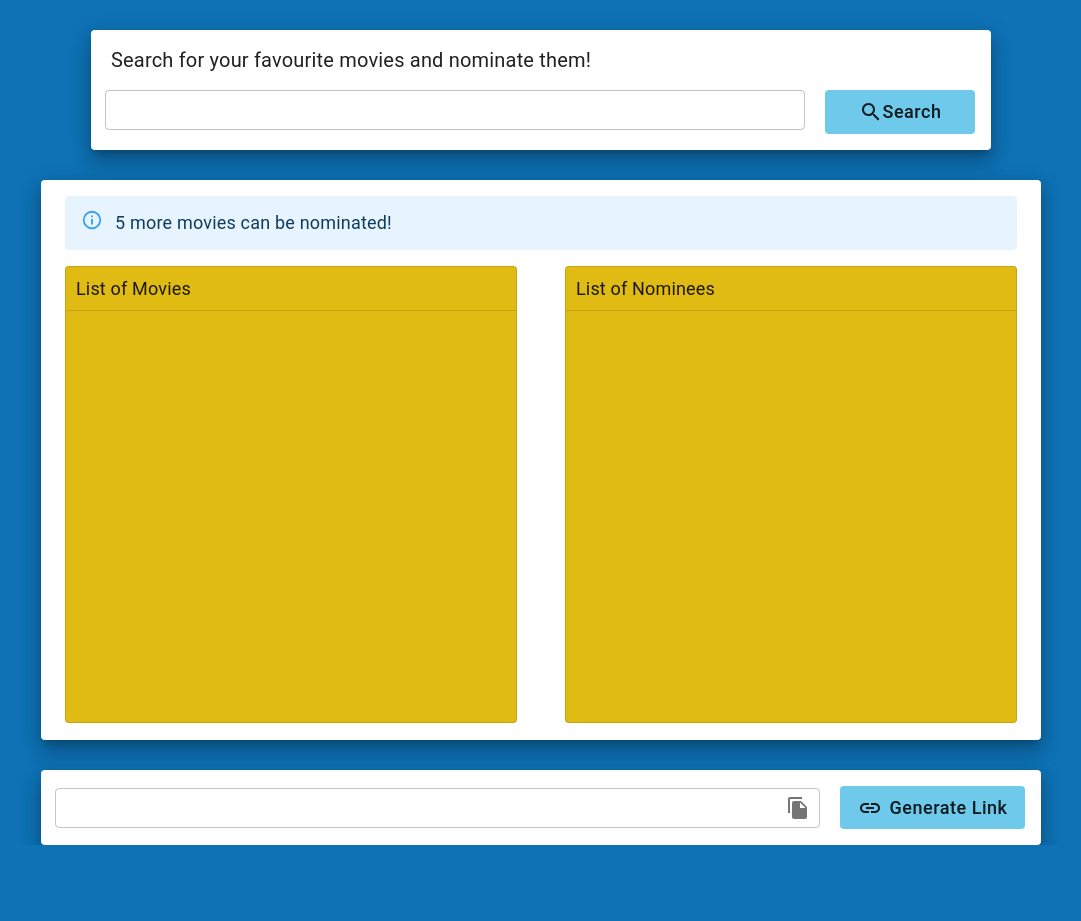
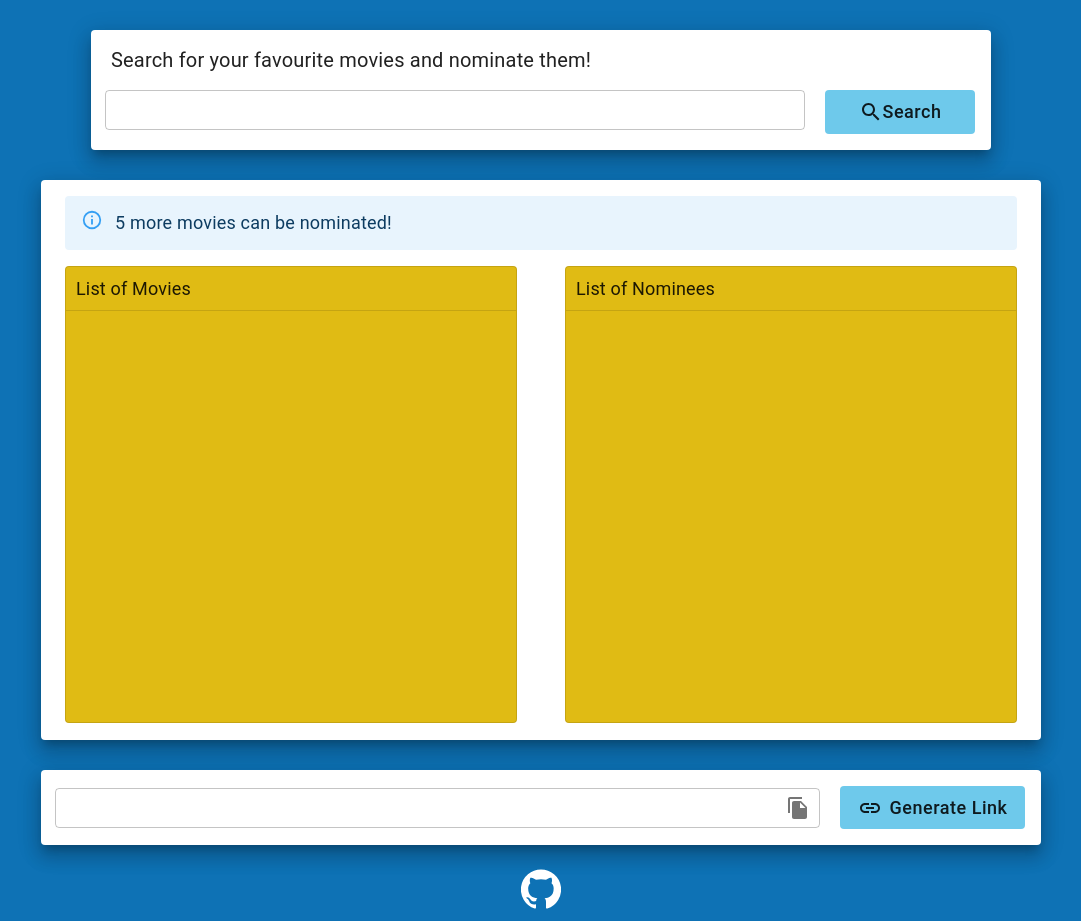
Before and after one commit to AnsonTu/The-Shoppies, a React (Create React App) app: page / in a window 1280 px wide. Shown: the whole page, without its empty margins (99-1180 px from the left). Before the commit the page ends 845 px from the top, so only its background shows below. Built offline with nearby package versions, Linux system fonts and the light colour scheme.

Commit message:
Added btns for github repo and poster previews

```diff
--- a/src/App.js
+++ b/src/App.js
@@ -5,6 +5,7 @@ import PageContainer from "./components/PageContainer";
 import SearchBar from "./components/SearchBar";
 import ListContainer from "./components/ListContainer";
 import LinkGenerator from "./components/LinkGenerator";
+import GitHubButton from "./components/GitHubButton";
 
 function App() {
   const [movies, setMovies] = useState([]);
@@ -42,6 +43,7 @@ function App() {
         setNominees={setNominees}
       />
       <LinkGenerator nominees={nominees} />
+      <GitHubButton />
     </PageContainer>
   );
 }
--- /dev/null
+++ b/src/components/GitHubButton/index.js
@@ -0,0 +1,28 @@
+import React from "react";
+import { makeStyles } from "@material-ui/core/styles";
+import IconButton from "@material-ui/core/IconButton";
+import GitHubIcon from "@material-ui/icons/GitHub";
+
+const useStyle = makeStyles({
+  buttonIcon: {
+    width: "40px",
+    height: "40px",
+    color: "#FFFFFF"
+  }
+});
+
+const GitHubButton = () => {
+  const classes = useStyle();
+
+  return (
+    <IconButton
+      href="https://github.com/AnsonTu/The-Shoppies"
+      target="_blank"
+      style={{ marginTop: "12px" }}
+    >
+      <GitHubIcon className={classes.buttonIcon} />
+    </IconButton>
+  );
+};
+
+export default GitHubButton;
--- a/src/components/ListContainer/MovieCard/index.js
+++ b/src/components/ListContainer/MovieCard/index.js
@@ -3,6 +3,7 @@ import { makeStyles } from "@material-ui/core/styles";
 import Card from "@material-ui/core/Card";
 import Typography from "@material-ui/core/Typography";
 import Grid from "@material-ui/core/Grid";
+import IconButton from "@material-ui/core/IconButton";
 import Avatar from "@material-ui/core/Avatar";
 import Button from "@material-ui/core/Button";
 import EmojiEventsIcon from "@material-ui/icons/EmojiEvents";
@@ -23,7 +24,8 @@ const useStyle = makeStyles({
     whiteSpace: "nowrap"
   },
   avatar: {
-    marginLeft: "14px"
+    marginLeft: "14px",
+    padding: "0px"
   },
   button: {
     marginRight: "14px",
@@ -65,11 +67,9 @@ const MovieCard = (props) => {
         Year: {movie && movie.Year}
       </Typography>
       <Grid container justify="space-between" style={{ marginTop: "8px" }}>
-        <Avatar
-          className={classes.avatar}
-          src={movie.Poster}
-          onClick={openPoster}
-        />
+        <IconButton className={classes.avatar} onClick={openPoster}>
+          <Avatar src={movie.Poster} />
+        </IconButton>
         {!(
           nominees.length === 5 ||
           nominees.map((nominee) => nominee.imdbID).indexOf(movie.imdbID) > -1
--- a/src/components/ListContainer/NomineeCard/index.js
+++ b/src/components/ListContainer/NomineeCard/index.js
@@ -3,6 +3,7 @@ import { makeStyles } from "@material-ui/core/styles";
 import Card from "@material-ui/core/Card";
 import Typography from "@material-ui/core/Typography";
 import Grid from "@material-ui/core/Grid";
+import IconButton from "@material-ui/core/IconButton";
 import Avatar from "@material-ui/core/Avatar";
 import Button from "@material-ui/core/Button";
 import CancelIcon from "@material-ui/icons/Cancel";
@@ -23,7 +24,8 @@ const useStyle = makeStyles({
     whiteSpace: "nowrap"
   },
   avatar: {
-    marginLeft: "14px"
+    marginLeft: "14px",
+    padding: "0px"
   },
   button: {
     marginRight: "14px",
@@ -65,11 +67,9 @@ const NomineeCard = (props) => {
         Year: {movie && movie.Year}
       </Typography>
       <Grid container justify="space-between" style={{ marginTop: "8px" }}>
-        <Avatar
-          className={classes.avatar}
-          src={movie.Poster}
-          onClick={openPoster}
-        />
+        <IconButton className={classes.avatar} onClick={openPoster}>
+          <Avatar src={movie.Poster} />
+        </IconButton>
         <Button className={classes.button} onClick={removeNominee}>
           <CancelIcon className={classes.buttonIcon} />
           <Typography>Remove Nomination</Typography>
```
